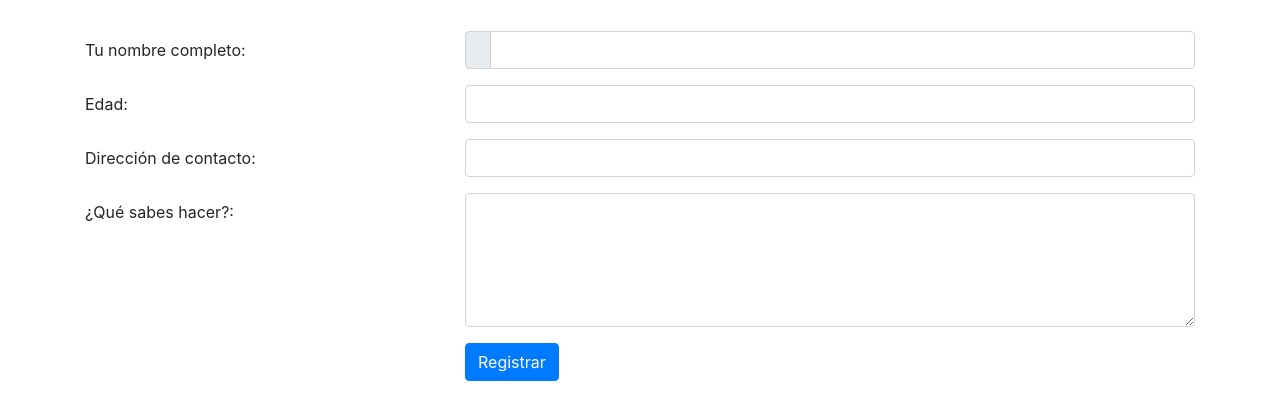
After one commit to Poli-Integracion-Continua/laborico, a PHP site: page /contratarServicio.php in a window 1280 px wide. The commit adds this page. Shown: the part 454-851 px from the top of the page. Run offline with PHP 8.4, Linux system fonts and the light colour scheme.

Commit message:
dejo planteado formulario

```diff
--- /dev/null
+++ b/contratarServicio.php
@@ -0,0 +1,89 @@
+<!DOCTYPE html>
+<html>
+ <?php
+  include 'views/head.php'
+ ?>
+ <body>
+ <header>
+        <nav class="navbar navbar-expand-lg navbar-light bg-light">
+            <!--<a class="navbar-brand" href="#"></a>-->
+            <button class="navbar-toggler" type="button" data-toggle="collapse" data-target="#navbarNav" aria-controls="navbarNav" aria-expanded="false" aria-label="Toggle navigation">
+              <span class="navbar-toggler-icon"></span>
+            </button>
+            <div class="collapse navbar-collapse" id="navbarNav">
+              <ul class="navbar-nav">
+                <li class="nav-item active">
+                  <a class="nav-link" href="index.php">Inicio <span class="sr-only">(current)</span></a>
+                </li>
+                <li class="nav-item">
+                  <a class="nav-link" href="#">Registro</a>
+                </li>
+                <li class="nav-item">
+                  <a class="nav-link" href="#">Categorías</a>
+                </li>
+                <li class="nav-item">
+                  <a class="nav-link" href="#">Profesionales</a>
+                </li>
+                <li class="nav-item">
+                  <a class="nav-link" href="contratarServicio.php">Agenda de servicios</a>
+                </li>
+                <li class="nav-item">
+                  <a class="nav-link" href="#">Contáctanos</a>
+                </li>
+              </ul>
+            </div>
+          </nav>
+    </header>
+
+    <div class="container">
+        <br><br>
+
+        <div class="jumbotron">
+            <h1 class="display-4">Inscríbete ahora y comienza a recibir ofertas de trabajo</h1>
+            <p class="lead">Pendiente definir los campos.</p>
+            <hr class="my-4">
+        </div>
+
+
+    <form>
+    <div class="form-group row">
+        <label for="text" class="col-4 col-form-label">Tu nombre completo:</label>
+        <div class="col-8">
+        <div class="input-group">
+            <div class="input-group-prepend">
+            <div class="input-group-text">
+                <i class="fa fa-address-card"></i>
+            </div>
+            </div>
+            <input id="text" name="text" type="text" class="form-control">
+        </div>
+        </div>
+    </div>
+    <div class="form-group row">
+        <label for="text1" class="col-4 col-form-label">Edad:</label>
+        <div class="col-8">
+        <input id="text1" name="text1" type="text" class="form-control">
+        </div>
+    </div>
+    <div class="form-group row">
+        <label for="text2" class="col-4 col-form-label">Dirección de contacto:</label>
+        <div class="col-8">
+        <input id="text2" name="text2" type="text" class="form-control">
+        </div>
+    </div>
+    <div class="form-group row">
+        <label for="textarea" class="col-4 col-form-label">¿Qué sabes hacer?:</label>
+        <div class="col-8">
+        <textarea id="textarea" name="textarea" cols="40" rows="5" class="form-control"></textarea>
+        </div>
+    </div>
+    <div class="form-group row">
+        <div class="offset-4 col-8">
+        <button name="submit" type="submit" class="btn btn-primary">Registrar</button>
+        </div>
+    </div>
+    </form>
+</div>
+
+ </body>
+ </html>
--- a/views/css/style.css
+++ b/views/css/style.css
@@ -3,13 +3,13 @@
     background-size: cover;
     position: relative;
     z-index: 0;
-    background-position: center center}
+    background-position: center center
+}
 .display-4{
     font-size: 60px;
-    color: #B2F62B;
-    font-weight: bold}
-.lead{
-    color: #ffff;}
+    /* color: #B2F62B; */
+    font-weight: bold
+}
 .texo1{
-color: #ffff;}
-;
+    color: #ffff;
+}
--- a/views/head.php
+++ b/views/head.php
@@ -1,5 +1,5 @@
 <head>
-    <link rel="stylesheet" href="style.css">
+    <link rel="stylesheet" href="views/css/style.css">
     <!-- CSS only -->
     <link rel="stylesheet" href="https://stackpath.bootstrapcdn.com/bootstrap/4.5.0/css/bootstrap.min.css" integrity="sha384-9aIt2nRpC12Uk9gS9baDl411NQApFmC26EwAOH8WgZl5MYYxFfc+NcPb1dKGj7Sk" crossorigin="anonymous">
 
```
Also changed, not shown: index.php (+4 -4 lines).
